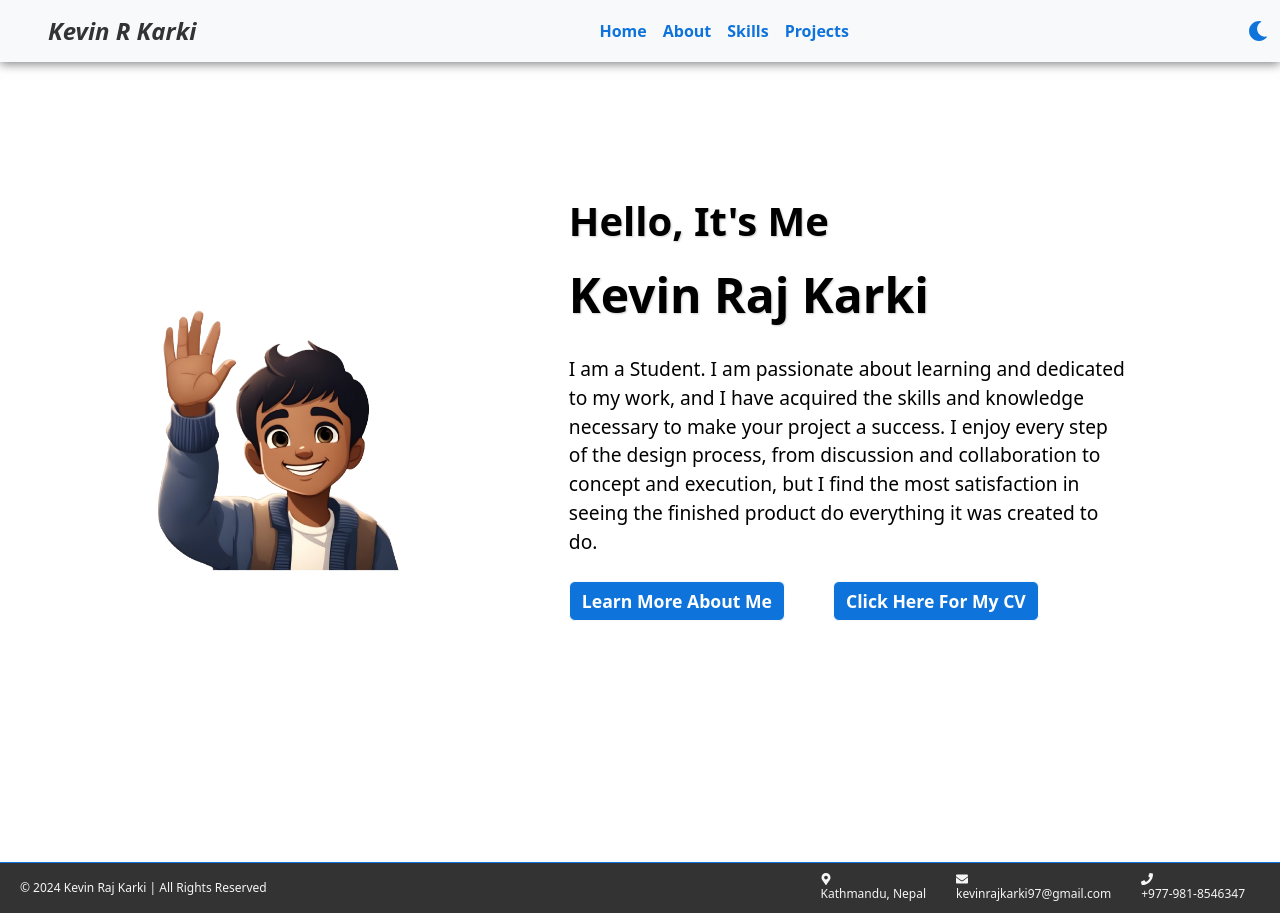
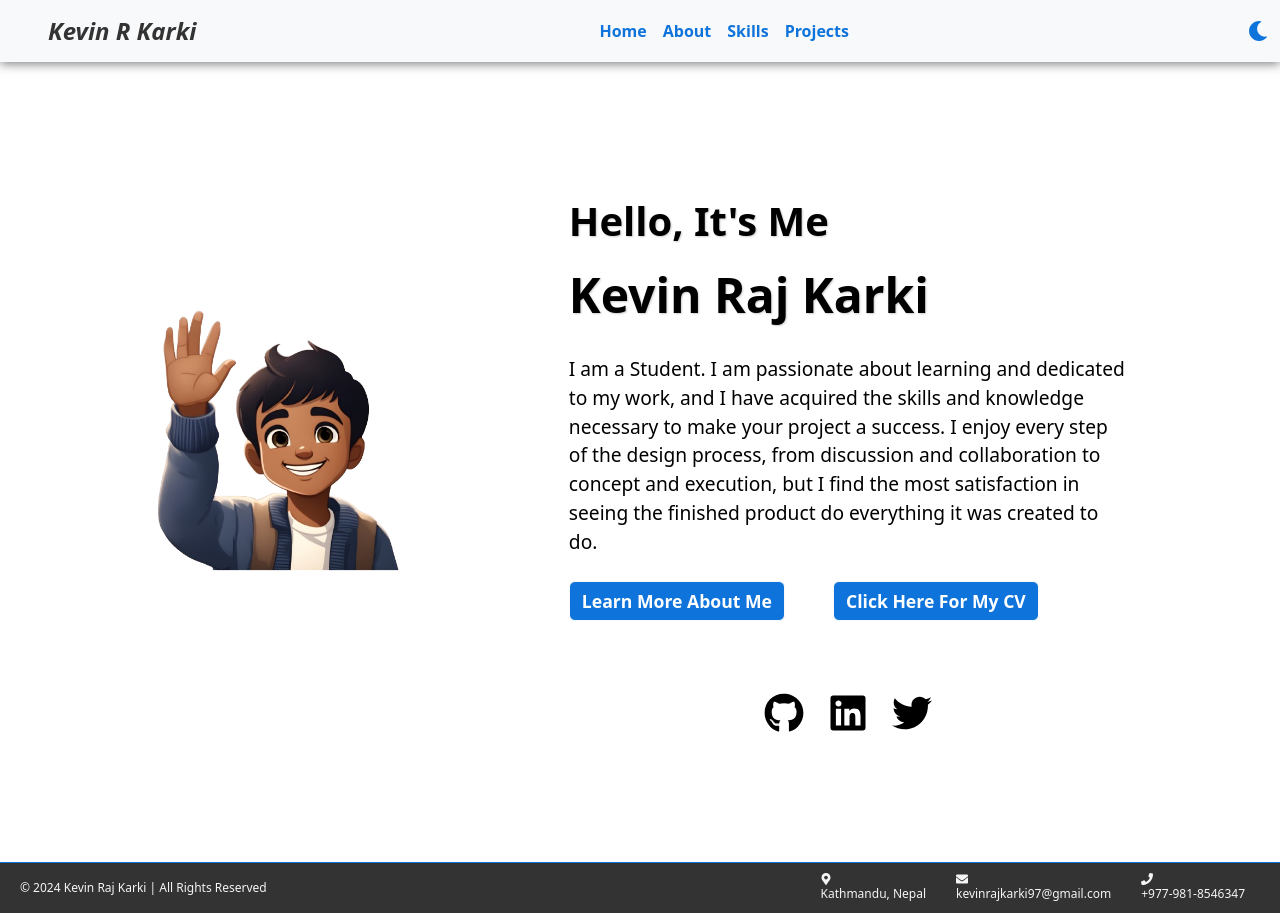
Before and after one commit to Real-Kevin9/My-Portfolio, a React (Create React App) app in the folder my_portfolio/: page / in a window 1280 px wide. Built offline with nearby package versions, Linux system fonts and the light colour scheme.

Commit message:
Icons color correction

```diff
--- a/my_portfolio/src/components/MainPage.jsx
+++ b/my_portfolio/src/components/MainPage.jsx
@@ -4,10 +4,11 @@ import { FaGithub, FaLinkedin, FaTwitter } from 'react-icons/fa';
 import animated from '../images/animated.png';
 import './MainPage.css';
 import { Link } from "react-router-dom";
-import { ThemeContext } from './ThemeContext'; // Updated import
+import { ThemeContext } from './ThemeContext'; // Import ThemeContext
 
 const MainPage = () => {
-  const { theme } = useContext(ThemeContext); // Get the current theme
+  const { theme } = useContext(ThemeContext); // Access the current theme
+  const iconColor = theme === 'dark' ? 'white' : 'black'; // Set icon color based on theme
 
   const handleDownload = () => {
     try {
@@ -20,7 +21,6 @@ const MainPage = () => {
 
   return (
     <div className={`d-flex flex-column min-vh-100 ${theme}`}>
-      {/* Main content section */}
       <Container fluid className="flex-grow-1 d-flex align-items-center justify-content-center main-container">
         <Row className="justify-content-center align-items-center text-center text-lg-start">
           <Col lg={5} className="mb-4">
@@ -51,13 +51,13 @@ const MainPage = () => {
             </Button>
             <div className="social-icons mt-5">
               <a href="https://github.com/Real-Kevin9" target="_blank" rel="noopener noreferrer" className="me-4">
-                <FaGithub size="2.5em" color="white" />
+                <FaGithub size="2.5em" color={iconColor} />
               </a>
               <a href="https://linkedin.com/in/kevinrajkarki" target="_blank" rel="noopener noreferrer" className="me-4">
-                <FaLinkedin size="2.5em" color="white" />
+                <FaLinkedin size="2.5em" color={iconColor} />
               </a>
               <a href="https://twitter.com/KevinKarki97" target="_blank" rel="noopener noreferrer">
-                <FaTwitter size="2.5em" color="white" />
+                <FaTwitter size="2.5em" color={iconColor} />
               </a>
             </div>
           </Col>
```
